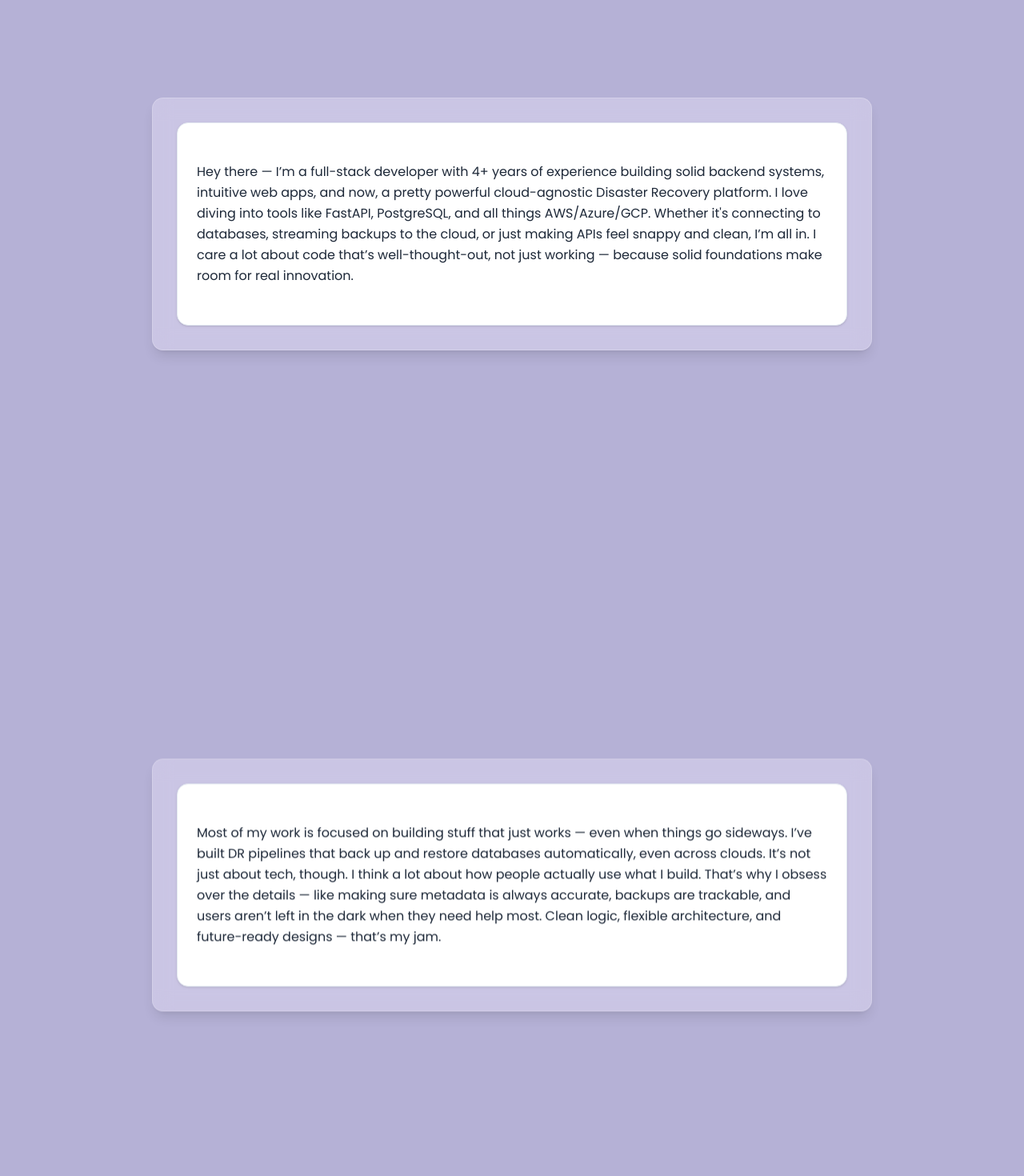
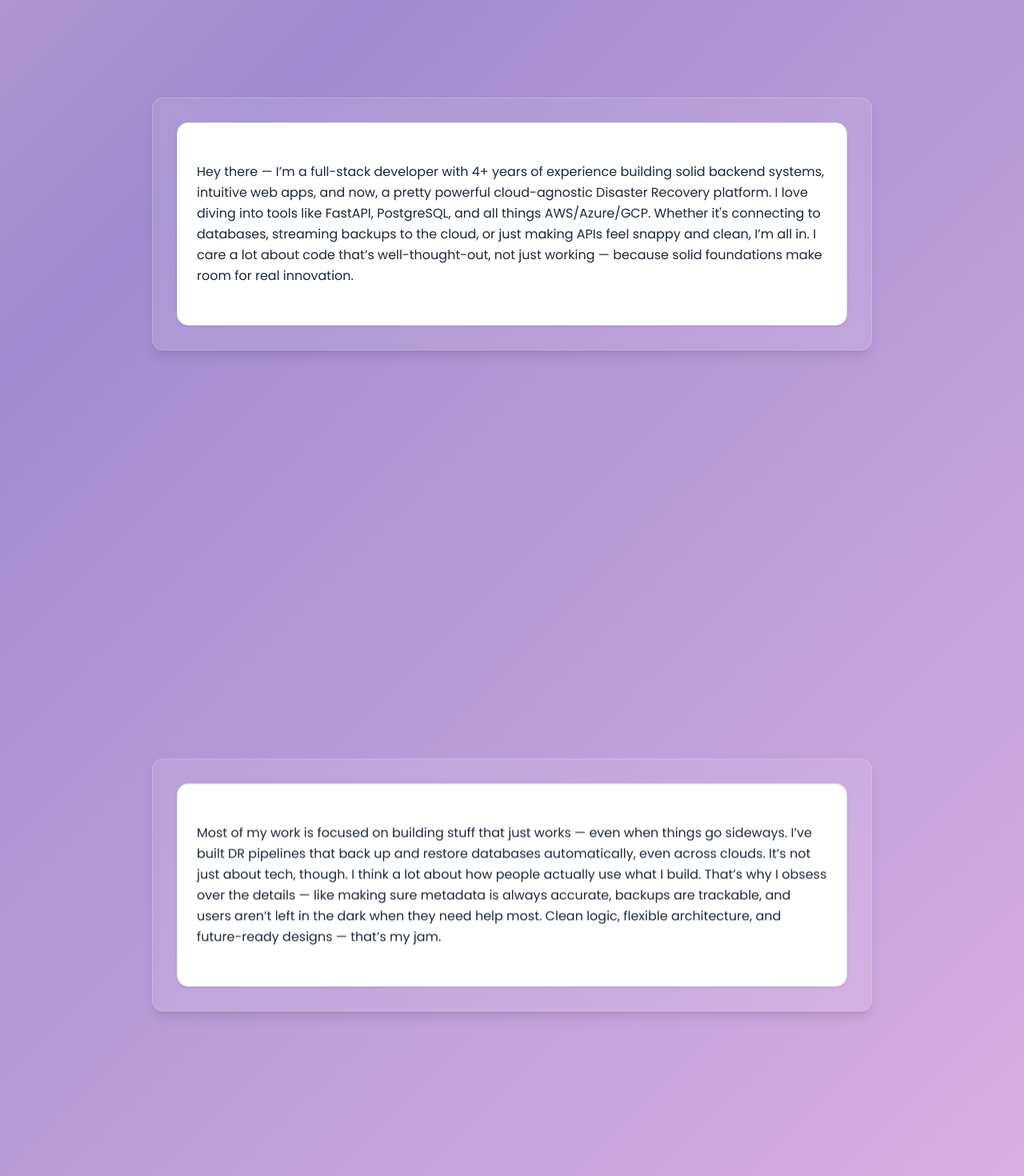
Before and after one commit to hridayanp/dev-portfolio, a React (Vite) app: page / in a window 1280 px wide. Shown: the part 920-2390 px from the top of the page at 80% size. Built offline with nearby package versions, Linux system fonts and the light colour scheme.

Commit message:
added animated gradient in about bg

```diff
--- a/src/index.css
+++ b/src/index.css
@@ -227,3 +227,28 @@
 .animate-bounce-slow {
   animation: bounce-slow 2s infinite;
 }
+
+@keyframes gradientMove {
+  0% {
+    background-position: 0% 50%;
+  }
+  50% {
+    background-position: 100% 50%;
+  }
+  100% {
+    background-position: 0% 50%;
+  }
+}
+
+.animate-gradient {
+  background: linear-gradient(
+    135deg,
+    #ff9a9e,
+    #fad0c4,
+    #a18cd1,
+    #fbc2eb,
+    #8ec5fc
+  );
+  background-size: 400% 400%;
+  animation: gradientMove 10s ease-in-out infinite;
+}
--- a/src/pages/AboutSection/AboutSection.tsx
+++ b/src/pages/AboutSection/AboutSection.tsx
@@ -25,12 +25,18 @@ export default function AboutSection() {
   return (
     <section
       ref={containerRef}
-      className="h-[300vh] w-screen relative bg-[#B5B1D6]"
+      className="h-[300vh] w-screen relative "
       id="about"
     >
+      <motion.div
+        className="absolute top-0 left-0 w-full h-full z-0 animate-gradient"
+        initial={{ opacity: 0 }}
+        animate={{ opacity: 1 }}
+        transition={{ duration: 1.5 }}
+      />
       <div className="h-screen flex items-center justify-center sticky top-0">
         <motion.div
-          className="w-full max-w-[900px] p-[30px] rounded-xl bg-[#EAE4F9]/40 backdrop-blur-md border border-white/20 shadow-lg flex justify-center items-center"
+          className="w-full max-w-[900px] p-[30px] rounded-xl bg-white/10 backdrop-blur-lg border border-white/20 shadow-lg flex justify-center items-center"
           style={{ zIndex: 1 }}
         >
           <Card className="bg-white w-full rounded-xl">
@@ -46,7 +52,7 @@ export default function AboutSection() {
       <div className="h-screen flex items-center justify-center sticky top-0">
         <motion.div
           style={{ y: card2Y, zIndex: 2 }}
-          className="w-full max-w-[900px] p-[30px] rounded-xl bg-[#EAE4F9]/40 backdrop-blur-md border border-white/20 shadow-lg flex justify-center items-center"
+          className="w-full max-w-[900px] p-[30px] rounded-xl bg-white/10 backdrop-blur-lg border border-white/20 shadow-lg flex justify-center items-center"
         >
           <Card className="bg-white w-full rounded-xl">
             <CardContent className="p-6">
@@ -61,7 +67,7 @@ export default function AboutSection() {
       <div className="h-screen flex items-center justify-center sticky top-0">
         <motion.div
           style={{ y: card3Y, zIndex: 3 }}
-          className="w-full max-w-[900px] p-[30px] rounded-xl bg-[#EAE4F9]/40 backdrop-blur-md border border-white/20 shadow-lg flex justify-center items-center"
+          className="w-full max-w-[900px] p-[30px] rounded-xl bg-white/10 backdrop-blur-lg border border-white/20 shadow-lg flex justify-center items-center"
         >
           <Card className="bg-white w-full rounded-xl">
             <CardContent className="p-6">
```
